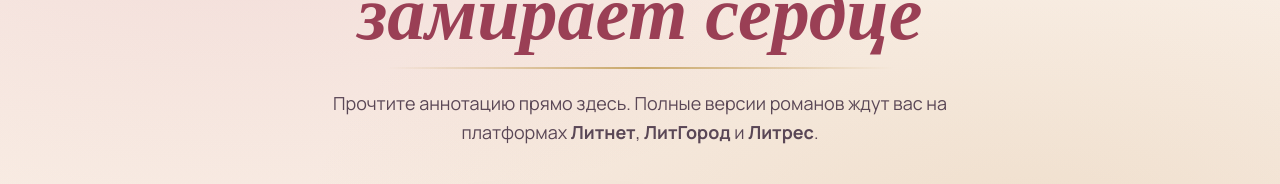
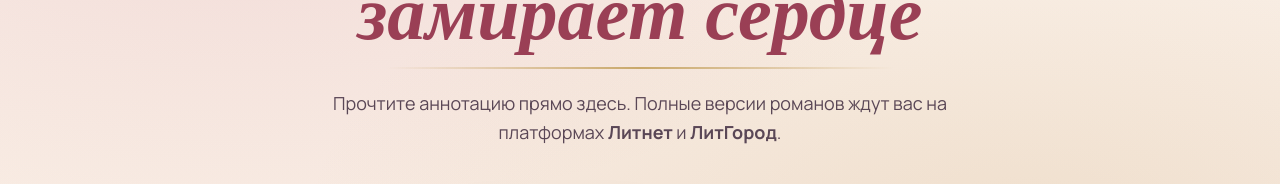
Before and after one commit to ru1evka/heart-bound, a website: page index.html in a window 1280 px wide. Shown: the part 347-531 px from the top of the page. Drawn offline with nearby package versions, Linux system fonts and the light colour scheme; no server answers.

Commit message:
fix hero__lead

```diff
--- a/index.html
+++ b/index.html
@@ -38,7 +38,7 @@
     <div class="container hero__inner">
         <p class="hero__eyebrow">— авторские любовные романы —</p>
         <h1 class="hero__title">Истории, от которых<br><span>замирает сердце</span></h1>
-        <p class="hero__lead">Прочтите аннотацию прямо здесь. Полные версии романов ждут вас на платформах <strong>Литнет</strong>, <strong>ЛитГород</strong> и <strong>Литрес</strong>.</p>
+        <p class="hero__lead">Прочтите аннотацию прямо здесь. Полные версии романов ждут вас на платформах <strong>Литнет</strong> и <strong>ЛитГород</strong>.</p>
         <div class="hero__btns">
             <a href="#books" class="btn btn--primary">Открыть библиотеку</a>
             <a href="#blog" class="btn btn--ghost">Читать блог</a>
```
